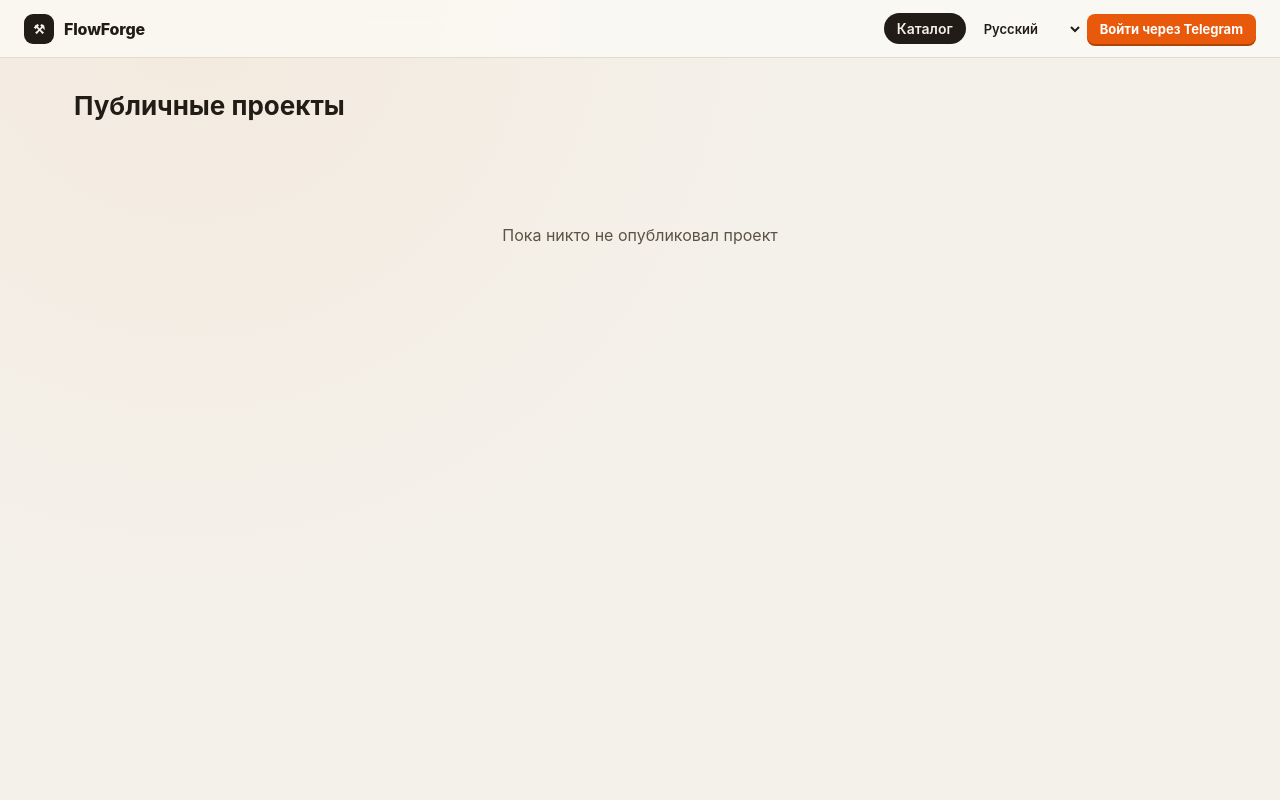
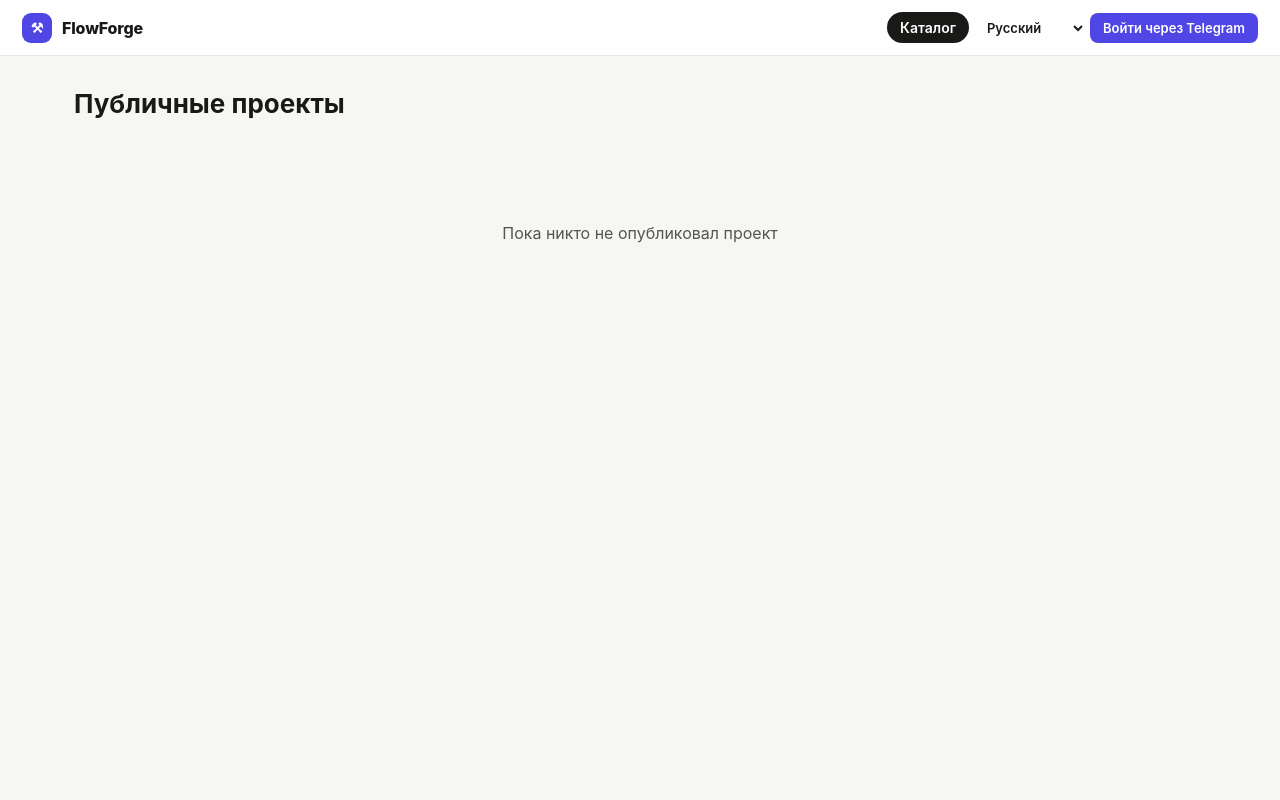
Before and after one commit to Gausstic228/flowforge, a Flask app: page /explore in a window 1280 px wide. Run offline with Flask 3, Linux system fonts and the light colour scheme; data that the repository does not hold is empty.

Commit message:
Add files via upload

```diff
--- a/app/static/css/main.css
+++ b/app/static/css/main.css
@@ -1,25 +1,25 @@
 /* ==========================================================================
-   FlowForge v2 — «Drafting Paper». Светлая чертёжная тема:
-   бумажный фон, чернильный текст, инженерный оранжевый акцент,
-   тонкие линии как на кульмане. Порт-сайды сохранены по смыслу.
+   FlowForge v3 — «Clean Sheet». Светлый минимализм: белый/серо-белый фон,
+   один спокойный индиго-акцент, воздушные отступы, тонкие линии,
+   мягкие тени. Порт-сайды сохранены по смыслу. Адаптив: ПК и телефон.
    ========================================================================== */
 
 :root {
-  --paper: #f4f1ea;
-  --paper-raised: #fbf9f4;
+  --bg: #f6f6f4;
+  --bg-raised: #ffffff;
   --card: #ffffff;
-  --ink: #211d16;
-  --ink-soft: #5b5344;
-  --ink-faint: #98907c;
+  --ink: #191917;
+  --ink-soft: #55554e;
+  --ink-faint: #94948a;
 
-  --line: #e2dccd;
-  --line-strong: #c9c0ab;
+  --line: #e8e6e0;
+  --line-strong: #d4d1c7;
 
-  --accent: #e8590c;
-  --accent-soft: rgba(232, 89, 12, 0.10);
-  --accent-ink: #b04308;
-  --blue: #1d4ed8;
-  --blue-soft: rgba(29, 78, 216, 0.08);
+  --accent: #4f46e5;
+  --accent-hover: #4338ca;
+  --accent-soft: rgba(79, 70, 229, 0.08);
+  --accent-ink: #3730a3;
+  --blue: #2563eb;
 
   --success: #15803d;
   --warning: #b45309;
@@ -32,10 +32,10 @@
 
   --radius-sm: 8px;
   --radius-md: 12px;
-  --radius-lg: 18px;
+  --radius-lg: 16px;
 
-  --shadow-1: 0 1px 2px rgba(33,29,22,.05), 0 4px 14px rgba(33,29,22,.06);
-  --shadow-2: 0 10px 34px rgba(33,29,22,.14);
+  --shadow-1: 0 1px 2px rgba(25,25,23,.04), 0 4px 16px rgba(25,25,23,.05);
+  --shadow-2: 0 12px 40px rgba(25,25,23,.14);
 
   --font-sans: -apple-system, BlinkMacSystemFont, "Segoe UI", Inter, Roboto, sans-serif;
   --font-mono: "SF Mono", "Fira Code", Consolas, monospace;
@@ -45,54 +45,55 @@
 
 html, body {
   margin: 0; padding: 0;
-  background:
-    radial-gradient(circle at 15% 0%, rgba(232,89,12,.05), transparent 45%),
-    var(--paper);
+  background: var(--bg);
   color: var(--ink);
   font-family: var(--font-sans);
   min-height: 100vh;
+  -webkit-font-smoothing: antialiased;
 }
 a { color: inherit; text-decoration: none; }
 
 /* ---------- Шапка ---------- */
 .topbar {
   display: flex; align-items: center; justify-content: space-between;
-  padding: 0 24px; height: 58px;
-  background: rgba(251, 249, 244, 0.85);
+  padding: 0 22px; height: 56px;
+  background: rgba(255, 255, 255, 0.88);
   backdrop-filter: blur(12px);
   border-bottom: 1px solid var(--line);
   position: sticky; top: 0; z-index: 50;
+  gap: 12px;
 }
-.brand { display: flex; align-items: center; gap: 10px; font-weight: 800; font-size: 16px; letter-spacing: -0.01em; }
+.brand { display: flex; align-items: center; gap: 10px; font-weight: 800; font-size: 16px; letter-spacing: -0.01em; flex-shrink: 0; }
 .brand-mark {
   width: 30px; height: 30px; border-radius: 9px;
-  background: var(--ink); color: var(--paper);
-  display: grid; place-items: center; font-size: 13px;
+  background: var(--accent); color: #fff;
+  display: grid; place-items: center; font-size: 14px;
 }
-.nav-links { display: flex; gap: 4px; align-items: center; }
+.nav-links { display: flex; gap: 4px; align-items: center; flex-wrap: nowrap; overflow-x: auto; }
 .nav-link {
   padding: 7px 13px; border-radius: 999px;
   color: var(--ink-soft); font-size: 14px; font-weight: 600;
-  transition: background .15s, color .15s;
+  transition: background .15s, color .15s; white-space: nowrap;
 }
 .nav-link:hover { background: var(--accent-soft); color: var(--accent-ink); }
-.nav-link.active { background: var(--ink); color: var(--paper); }
+.nav-link.active { background: var(--ink); color: #fff; }
 
 .user-chip {
   display: flex; align-items: center; gap: 8px;
-  padding: 4px 12px 4px 4px; margin-left: 8px;
+  padding: 4px 12px 4px 4px; margin-left: 6px;
   border: 1px solid var(--line); border-radius: 999px;
   background: var(--card); font-size: 13px; font-weight: 600;
+  white-space: nowrap; flex-shrink: 0;
 }
 
 /* ---------- Аватары ---------- */
 .avatar {
   width: 30px; height: 30px; border-radius: 50%;
   object-fit: cover; display: inline-block; flex-shrink: 0;
-  border: 1px solid var(--line);
+  border: 1px solid var(--line); background: var(--bg);
 }
 .avatar-fallback {
-  background: var(--accent); color: #fff;
+  background: var(--accent); color: #fff; border-color: transparent;
   display: inline-grid; place-items: center;
   font-weight: 700; font-size: 13px;
 }
@@ -103,15 +104,16 @@ a { color: inherit; text-decoration: none; }
   display: inline-flex; align-items: center; justify-content: center; gap: 8px;
   padding: 9px 18px; border-radius: 10px;
   border: 1px solid transparent;
-  font-family: inherit; font-size: 14px; font-weight: 700;
-  cursor: pointer; transition: transform .08s, box-shadow .15s, background .15s, border-color .15s;
+  font-family: inherit; font-size: 14px; font-weight: 600;
+  cursor: pointer; white-space: nowrap;
+  transition: background .15s, border-color .15s, transform .08s;
 }
 .btn:active { transform: translateY(1px); }
 .btn:disabled { opacity: .55; cursor: not-allowed; }
-.btn-primary { background: var(--accent); color: #fff; box-shadow: 0 2px 0 var(--accent-ink); }
-.btn-primary:hover:not(:disabled) { background: #f06718; }
+.btn-primary { background: var(--accent); color: #fff; }
+.btn-primary:hover:not(:disabled) { background: var(--accent-hover); }
 .btn-ghost { background: var(--card); border-color: var(--line-strong); color: var(--ink); }
-.btn-ghost:hover:not(:disabled) { border-color: var(--ink); }
+.btn-ghost:hover:not(:disabled) { border-color: var(--ink-soft); }
 .btn-danger { background: #fff; color: var(--danger); border-color: rgba(185,28,28,.35); }
 .btn-danger:hover:not(:disabled) { background: rgba(185,28,28,.06); }
 .btn-sm { padding: 6px 12px; font-size: 13px; border-radius: 8px; }
--- a/app/templates/editor.html
+++ b/app/templates/editor.html
@@ -212,6 +212,7 @@
 <script src="{{ url_for('static', filename='js/canvas-socket.js') }}"></script>
 <script src="{{ url_for('static', filename='js/project-panel.js') }}"></script>
 <script src="{{ url_for('static', filename='js/tree-nav.js') }}"></script>
+<script src="{{ url_for('static', filename='js/canvas.js') }}"></script>
 <script src="{{ url_for('static', filename='js/canvas-tools.js') }}"></script>
 <script src="{{ url_for('static', filename='js/create-node.js') }}"></script>
 <script src="{{ url_for('static', filename='js/editor.js') }}"></script>
```
Also changed, not shown: other parts of app/static/css/main.css (+93 -50 lines), app/static/js/editor.js (+14 -3 lines), app/static/js/project-panel.js (+7 -1 lines), app/static/js/tree-nav.js (+10 -1 lines).
